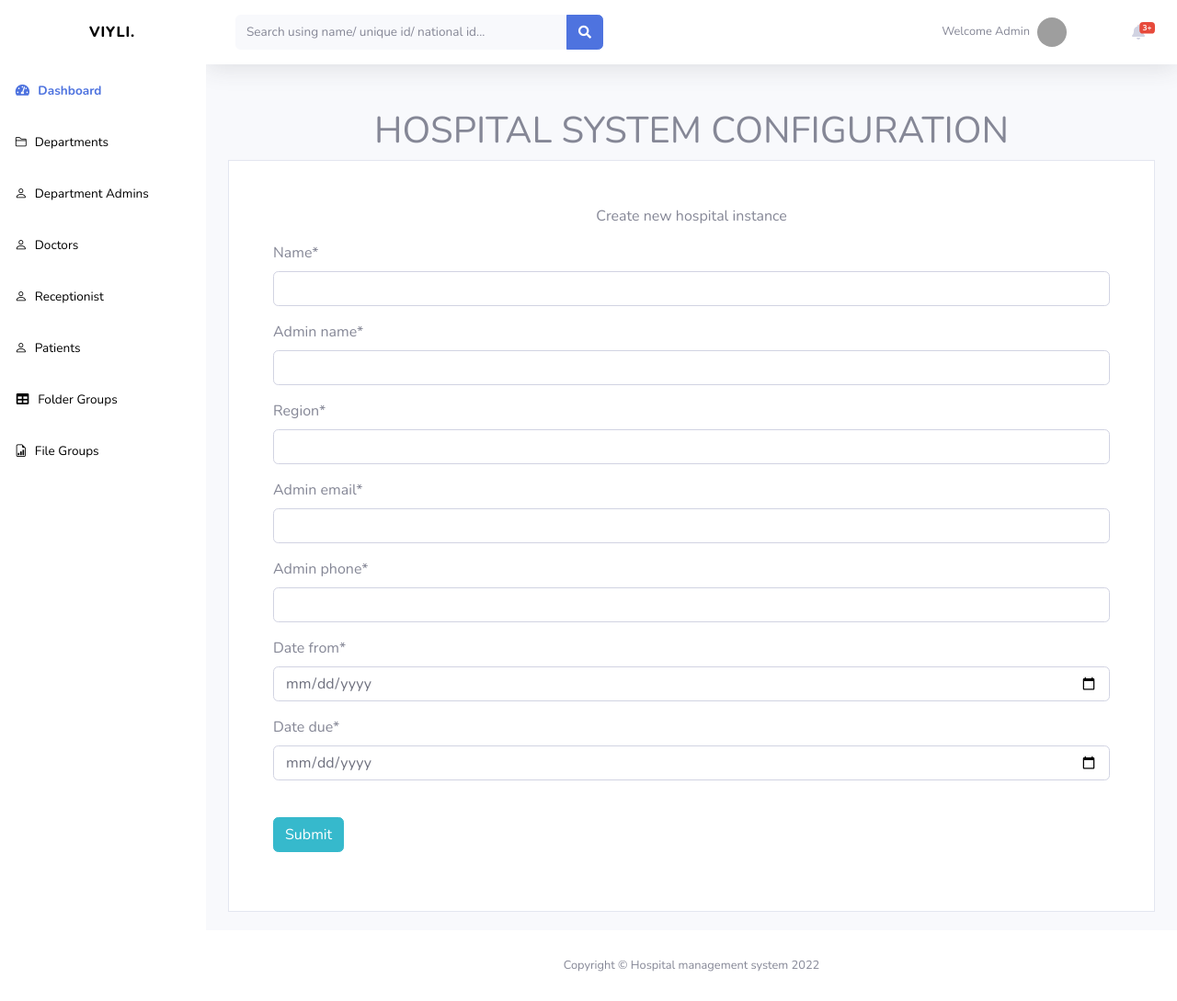
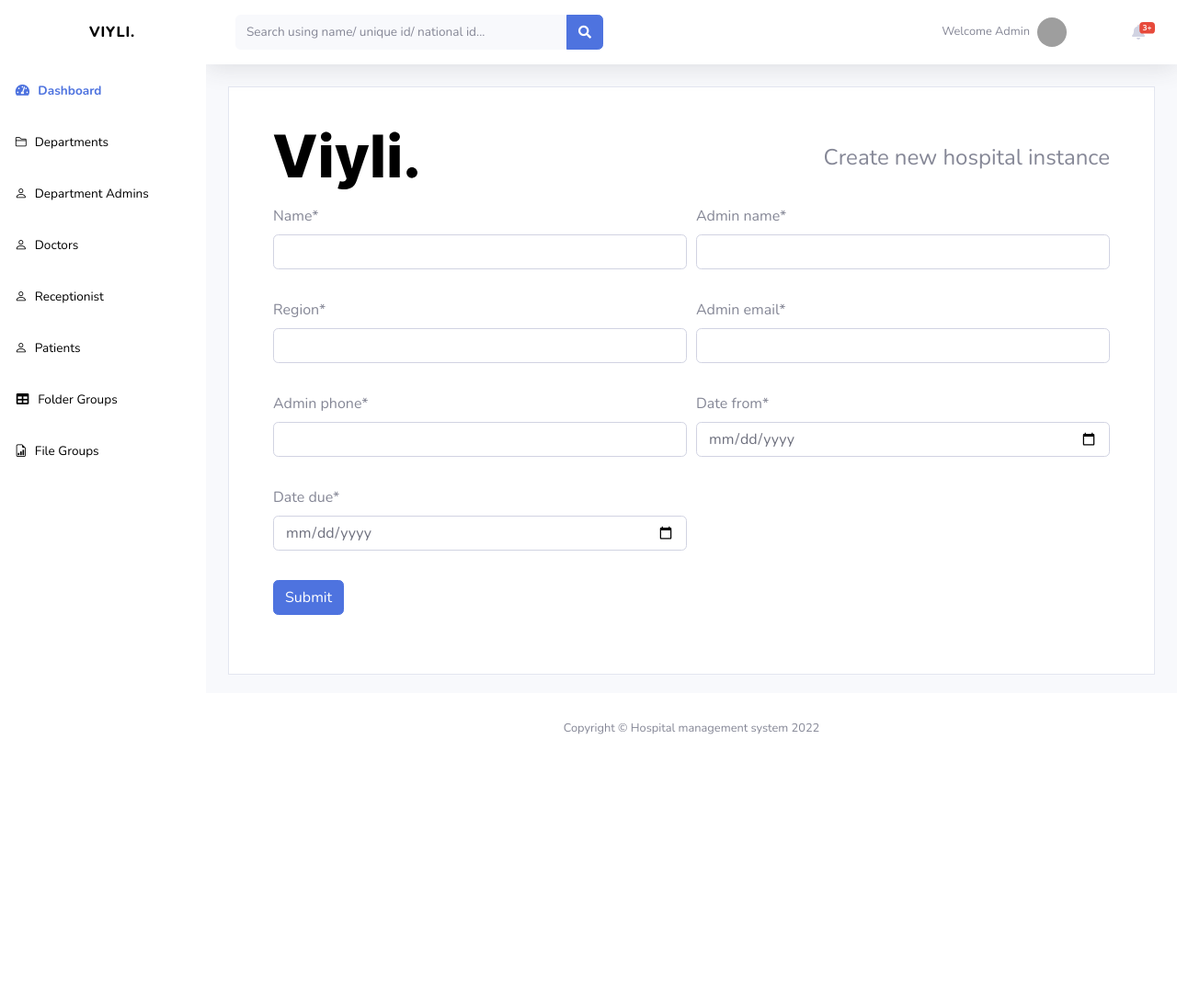
Before and after one commit to Clinton-dev/Hospital-mg-system, a Django app: page /hospital/ in a window 1280 px wide. Shown: the whole page at 92% size. After the commit the page ends 799 px from the top, so only its background shows below. Run offline with Django 4.2, Linux system fonts and the light colour scheme; a user stored in the database is signed in; data comes from the database, SQL or seed files in the repository; both versions use the stored data as it was after the commit; some libraries are stand-ins or nearby versions; grey boxes are pictures that could not be loaded.

Commit message:
Add two column form in hospital register page

```diff
--- a/dashboard/templates/dashboard/base.html
+++ b/dashboard/templates/dashboard/base.html
@@ -102,7 +102,7 @@
             {% elif user.staff.role == 'owner'%}
             <li class="nav-item">
                 <a class="nav-link" href="{% url 'owner'%}">
-                    <i class="bi bi-folder2"></i>
+                    <img src="/static/dashboard/images/hospital.svg" alt="hospital icon">
                     <span>Hospitals</span></a>
             </li>
             {% else %}
--- a/dashboard/templates/dashboard/owner.html
+++ b/dashboard/templates/dashboard/owner.html
@@ -2,7 +2,6 @@
 
 {% block content %}
 
-<!-- DataTales Example -->
 <div class="card shadow mb-4">
     <div class="card-body">
         <div class="table-responsive">
--- a/hospital/forms.py
+++ b/hospital/forms.py
@@ -1,7 +1,7 @@
 from django import forms
 from .models import Hospital
 from crispy_forms.helper import FormHelper
-from crispy_forms.layout import Layout, Field, Submit
+from crispy_forms.layout import Layout, Submit, Row, Column
 
 
 class DateInput(forms.DateInput):
@@ -21,9 +21,26 @@ class HospitalRegistration(forms.ModelForm):
     @property
     def helper(self):
         helper = FormHelper()
-        helper.layout = Layout()
-
-        for field in self.Meta().fields:
-            helper.layout.append(field)
-
+        helper.layout = Layout(
+            Row(
+                Column('name', css_class='form-group col-md-6'),
+                Column('admin_name', css_class='form-group col-md-6'),
+                css_class='form-row'
+            ),
+            Row(
+                Column('region', css_class='form-group col-md-6'),
+                Column('admin_email', css_class='form-group col-md-6'),
+                css_class='form-row'
+            ),
+            Row(
+                Column('admin_phone', css_class='form-group col-md-6'),
+                Column('date_from', css_class='form-group col-md-6'),
+                css_class='form-row'
+            ),
+            Row(
+                Column('date_due', css_class='form-group col-md-6'),
+                css_class='form-row'
+            ),
+            Submit('submit', 'Submit', css_class='btn btn-primary')
+        )
         return helper
--- a/hospital/templates/hospital/register.html
+++ b/hospital/templates/hospital/register.html
@@ -3,18 +3,16 @@
 
 
 {% block content %}
-<h1 class="mt-5 text-center">
-    HOSPITAL SYSTEM CONFIGURATION
-</h1>
+
 
 <form class="border p-5 bg-white" method="POST" enctype="multipart/form-data">
     {% csrf_token%}
-    <p class="text-center text-secondary">Create new hospital instance</p>
+    <div class="d-flex justify-content-between align-items-center mb-3">
+        <img src="/static/dashboard/images/Viyli.svg">
+        <h4 >Create new hospital instance</h4>
+    </div>
     <fieldset class="form-group">
-        {{form|crispy}}
+        {% crispy form %}
     </fieldset>
-    <div class="form-group mt-4">
-        <button class="btn btn-info text-white" type="submit">Submit</button>
-    </div>
 </form>
 {% endblock %}
```
Also changed, not shown: dashboard/static/dashboard/images/Viyli.svg (added), dashboard/static/dashboard/images/hospital.svg (added), db.sqlite3.
